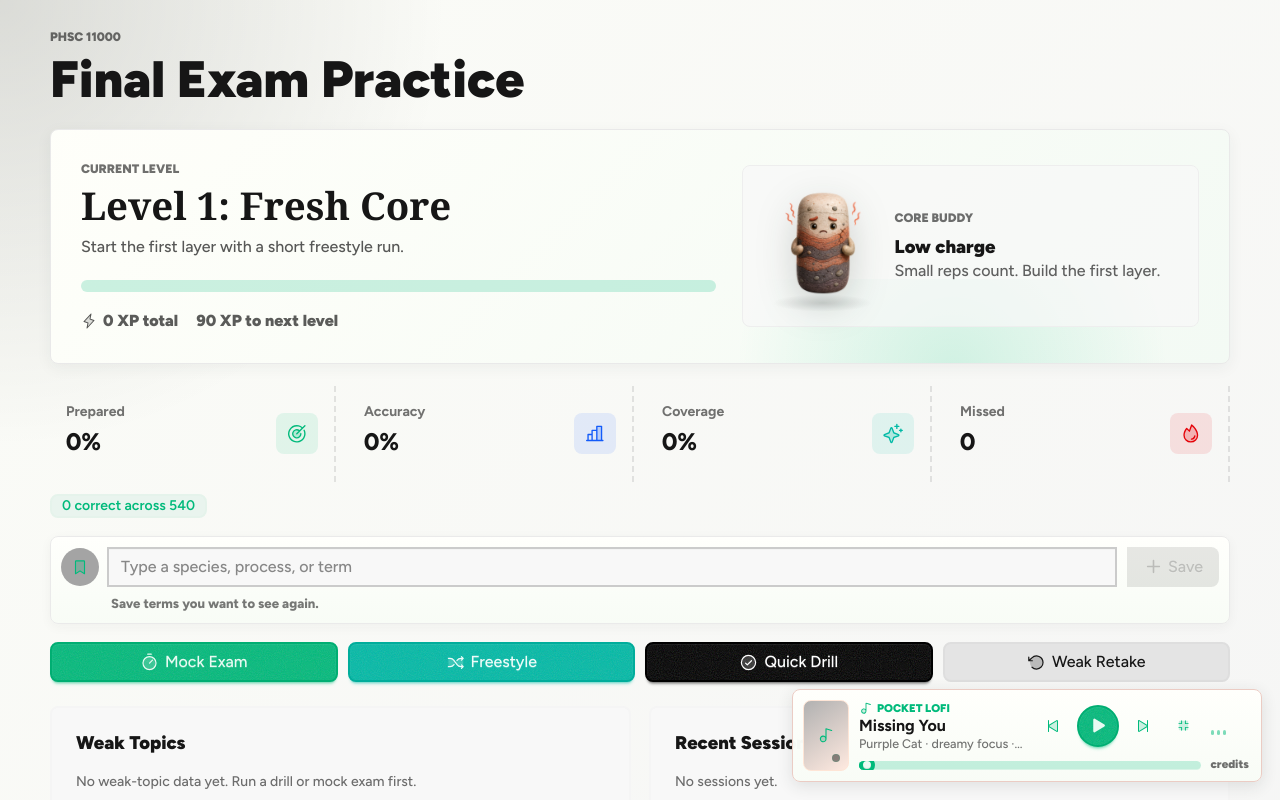
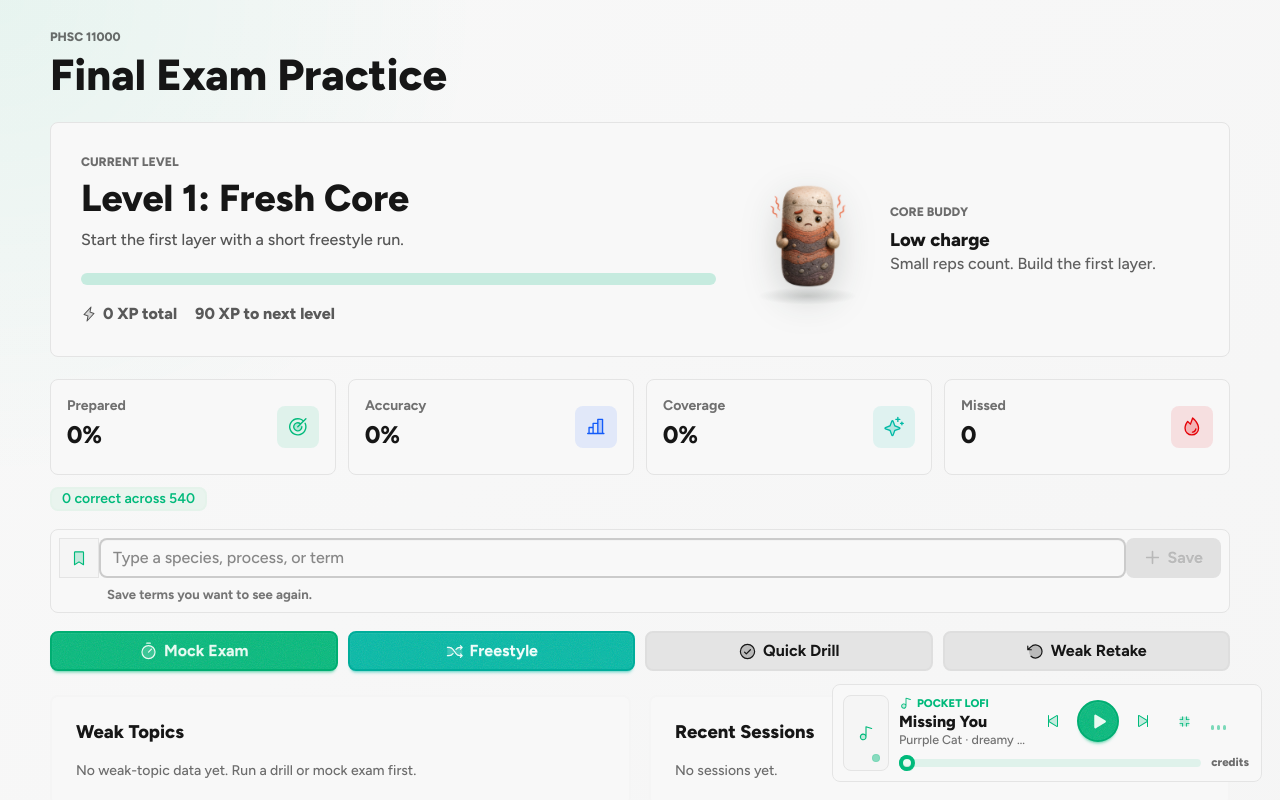
Before and after one commit to aflekkas/phsc-11000-study-platform, a React (Vite) app: page / in a window 1280 px wide. Shown: the top 800 px of the page. Built offline with nearby package versions, Linux system fonts and the light colour scheme.

Commit message:
Tighten dashboard styling

```diff
--- a/src/features/dashboard/Dashboard.tsx
+++ b/src/features/dashboard/Dashboard.tsx
@@ -71,7 +71,7 @@ export function Dashboard({
         <Button tone="accent" onClick={() => onStart("Freestyle")} icon={<Shuffle size={19} weight="duotone" />}>
           Freestyle
         </Button>
-        <Button tone="secondary" onClick={() => onStart("Quick Drill")} icon={<CheckCircle size={19} weight="duotone" />}>
+        <Button onClick={() => onStart("Quick Drill")} icon={<CheckCircle size={19} weight="duotone" />}>
           Quick Drill
         </Button>
         <Button onClick={() => onStart("Weak Retake")} icon={<ArrowCounterClockwise size={19} weight="duotone" />}>
--- a/src/features/phrases/PhraseQuickAdd.tsx
+++ b/src/features/phrases/PhraseQuickAdd.tsx
@@ -42,12 +42,12 @@ export function PhraseQuickAdd({
       className={cx("phrase-quick-add", variant === "dock" && "is-dock", isDuplicate && "is-duplicate", savedText && !value && "is-saved")}
       onSubmit={submitPhrase}
     >
-      <div className="phrase-entry-row join">
-        <span className="phrase-quick-icon join-item">
+      <div className="phrase-entry-row">
+        <span className="phrase-quick-icon">
           <BookmarkSimple size={18} weight="duotone" />
         </span>
         <input
-          className={cx("input input-bordered join-item min-w-0 flex-1", isDuplicate && "input-warning")}
+          className={cx("input input-bordered min-w-0 flex-1", isDuplicate && "input-warning")}
           value={value}
           onChange={(event) => {
             setValue(event.target.value);
@@ -59,7 +59,7 @@ export function PhraseQuickAdd({
           aria-invalid={isDuplicate}
           aria-label="Add phrase to bank"
         />
-        <Button className="join-item" tone="primary" disabled={!isValid} aria-label="Save phrase" icon={<Plus size={17} weight="bold" />} type="submit">
+        <Button tone="primary" disabled={!isValid} aria-label="Save phrase" icon={<Plus size={17} weight="bold" />} type="submit">
           Save
         </Button>
       </div>
--- a/src/styles.css
+++ b/src/styles.css
@@ -55,8 +55,8 @@ body {
   min-width: 320px;
   min-height: 100vh;
   background:
-    radial-gradient(circle at top left, color-mix(in oklch, var(--color-secondary) 13%, transparent), transparent 28rem),
-    linear-gradient(135deg, #fbfcf7, var(--color-base-200));
+    radial-gradient(circle at top left, color-mix(in oklch, var(--color-primary) 7%, transparent), transparent 30rem),
+    linear-gradient(135deg, var(--color-base-100), var(--color-base-200));
 }
 
 body::before {
@@ -74,8 +74,8 @@ body::before {
 }
 
 h1, h2, p { margin-top: 0; }
-h1 { font-size: clamp(2rem, 4vw, 3.2rem); font-weight: 850; letter-spacing: 0; line-height: 0.98; }
-h2 { font-size: 1.15rem; font-weight: 850; line-height: 1.25; }
+h1 { font-size: clamp(1.9rem, 3.4vw, 2.85rem); font-weight: 800; letter-spacing: 0; line-height: 1; }
+h2 { font-size: 1.15rem; font-weight: 750; line-height: 1.25; }
 button, input, textarea { font: inherit; }
 
 .app-shell {
@@ -96,7 +96,7 @@ button, input, textarea { font: inherit; }
 .eyebrow {
   color: color-mix(in oklch, var(--color-base-content) 62%, transparent);
   font-size: 0.77rem;
-  font-weight: 900;
+  font-weight: 800;
   letter-spacing: 0;
   margin-bottom: 8px;
   text-transform: uppercase;
@@ -107,32 +107,16 @@ button, input, textarea { font: inherit; }
   color: color-mix(in oklch, var(--color-base-content) 62%, transparent);
 }
 
-.study-btn {
-  border-radius: 0.5rem;
-  font-weight: 850;
+.btn {
+  font-weight: 700;
   letter-spacing: 0;
-  min-height: 42px;
-}
-
-.study-btn svg {
-  flex: 0 0 auto;
-}
-
-.study-card {
-  background:
-    linear-gradient(180deg, rgba(255, 255, 252, 0.98), rgba(248, 252, 246, 0.98)),
-    repeating-linear-gradient(95deg, rgba(42, 89, 76, 0.022) 0 1px, transparent 1px 11px);
-  box-shadow: 0 3px 12px rgba(38, 52, 47, 0.05);
 }
 
 .dashboard-hero {
   align-items: center;
-  background:
-    linear-gradient(135deg, rgba(255, 255, 250, 0.98), rgba(243, 250, 244, 0.98)),
-    repeating-linear-gradient(95deg, rgba(42, 89, 76, 0.024) 0 1px, transparent 1px 12px);
-  border: 1px solid color-mix(in oklch, var(--color-base-300) 82%, white);
+  background: var(--color-base-100);
+  border: 1px solid var(--color-base-300);
   border-radius: 0.5rem;
-  box-shadow: 0 4px 16px rgba(38, 52, 47, 0.055);
   display: grid;
   grid-template-columns: minmax(0, 1fr) minmax(280px, 0.72fr);
   gap: 26px;
@@ -140,15 +124,6 @@ button, input, textarea { font: inherit; }
   overflow: hidden;
   padding: clamp(18px, 3vw, 30px);
   position: relative;
-}
-
-.dashboard-hero::after {
-  content: "";
-  position: absolute;
-  inset: auto -5% -42% 48%;
-  height: 78%;
-  background: radial-gradient(circle, color-mix(in oklch, var(--color-primary) 15%, transparent), transparent 62%);
-  pointer-events: none;
 }
 
 .hero-copy,
@@ -159,10 +134,9 @@ button, input, textarea { font: inherit; }
 }
 
 .hero-copy h2 {
-  font-family: "Fraunces", Georgia, serif;
-  font-size: clamp(1.55rem, 3vw, 2.45rem);
+  font-size: clamp(1.55rem, 3vw, 2.35rem);
   font-weight: 800;
-  line-height: 1;
+  line-height: 1.02;
   margin-bottom: 10px;
 }
 
@@ -186,18 +160,15 @@ button, input, textarea { font: inherit; }
   align-items: center;
   display: inline-flex;
   gap: 6px;
-  font-weight: 850;
+  font-weight: 750;
 }
 
 .hero-buddy {
   align-items: center;
-  background: color-mix(in oklch, var(--color-base-100) 72%, transparent);
-  border: 1px solid color-mix(in oklch, var(--color-base-300) 65%, white);
-  border-radius: 0.5rem;
   display: grid;
-  grid-template-columns: minmax(112px, 0.42fr) minmax(0, 1fr);
+  grid-template-columns: minmax(132px, 0.42fr) minmax(0, 1fr);
   gap: 16px;
-  padding: 14px;
+  padding: 0;
 }
 
 .hero-buddy p:not(.eyebrow) {
@@ -232,28 +203,6 @@ button, input, textarea { font: inherit; }
   width: min(100%, 160px);
 }
 
-.study-progress {
-  display: grid;
-  min-height: 16px;
-  position: relative;
-}
-
-.study-progress progress {
-  background: color-mix(in oklch, var(--color-primary) 10%, var(--color-base-300));
-  grid-area: 1 / 1;
-}
-
-.study-progress span {
-  background: linear-gradient(90deg, var(--color-accent), var(--color-primary), var(--color-secondary));
-  border-radius: 999px;
-  box-shadow: 0 0 18px rgba(42, 143, 122, 0.22);
-  grid-area: 1 / 1;
-  height: 100%;
-  max-width: 100%;
-  pointer-events: none;
-  transition: width 520ms cubic-bezier(0.16, 1, 0.3, 1);
-}
-
 .snapshot-grid,
 .session-stat-grid {
   display: grid;
@@ -269,6 +218,12 @@ button, input, textarea { font: inherit; }
 .study-stat svg {
   height: 1.35rem;
   width: 1.35rem;
+}
+
+.study-stat {
+  background: var(--color-base-100);
+  border: 1px solid var(--color-base-300);
+  border-radius: 0.5rem;
 }
 
 .achievement-row {
@@ -317,12 +272,9 @@ button, input, textarea { font: inherit; }
 
 .phrase-quick-add {
   align-items: center;
-  background:
-    linear-gradient(180deg, rgba(255, 255, 252, 0.98), rgba(248, 252, 246, 0.98)),
-    repeating-linear-gradient(95deg, rgba(42, 89, 76, 0.02) 0 1px, transparent 1px 11px);
-  border: 1px solid color-mix(in oklch, var(--color-base-300) 80%, white);
+  background: var(--color-base-100);
+  border: 1px solid var(--color-base-300);
   border-radius: 0.5rem;
-  box-shadow: 0 3px 12px rgba(38, 52, 47, 0.045);
   display: grid;
   gap: 10px;
   margin-bottom: 18px;
@@ -332,7 +284,7 @@ button, input, textarea { font: inherit; }
 .phrase-entry-row {
   align-items: center;
   display: flex;
-  gap: 10px;
+  width: 100%;
 }
 
 .phrase-quick-status {
@@ -340,27 +292,46 @@ button, input, textarea { font: inherit; }
   color: color-mix(in oklch, var(--color-base-content) 58%, transparent);
   display: flex;
   font-size: 0.82rem;
-  font-weight: 800;
+  font-weight: 700;
   gap: 6px;
   margin: -3px 2px 0 50px;
 }
 
 .phrase-quick-add.is-dock {
-  position: sticky;
-  top: 78px;
-  z-index: 6;
+  margin-bottom: 0;
+  padding: 8px;
+  z-index: 1;
+}
+
+.phrase-quick-add.is-dock .phrase-quick-icon {
+  height: 2.5rem;
+  width: 2.5rem;
+}
+
+.phrase-quick-add.is-dock .input {
+  height: 2.5rem;
+  min-height: 2.5rem;
+}
+
+.phrase-quick-add.is-dock .btn {
+  height: 2.5rem;
+  min-height: 2.5rem;
+}
+
+.phrase-quick-add.is-dock .phrase-quick-status {
+  margin-left: 48px;
 }
 
 .phrase-quick-icon {
   align-items: center;
-  background: color-mix(in oklch, var(--color-secondary) 28%, white);
-  border-radius: 999px;
+  background: var(--color-base-200);
+  border: 1px solid var(--color-base-300);
   color: var(--color-primary);
   display: inline-flex;
   flex: 0 0 auto;
-  height: 38px;
+  height: 3rem;
   justify-content: center;
-  width: 38px;
+  width: 3rem;
 }
 
 .phrase-list {
@@ -423,13 +394,13 @@ button, input, textarea { font: inherit; }
 }
 
 .exam-header {
-  background:
-    linear-gradient(180deg, rgba(255, 255, 252, 0.98), rgba(248, 252, 246, 0.98)),
-    repeating-linear-gradient(95deg, rgba(42, 89, 76, 0.018) 0 1px, transparent 1px 11px);
-  border: 1px solid color-mix(in oklch, var(--color-base-300) 70%, white);
+  background: var(--color-base-100);
+  border: 1px solid var(--color-base-300);
   border-radius: 0.5rem;
-  box-shadow: 0 3px 12px rgba(38, 52, 47, 0.045);
+  margin-left: auto;
+  margin-right: auto;
   margin-bottom: 16px;
+  max-width: 1080px;
   padding: 10px;
   position: sticky;
   top: 10px;
@@ -439,7 +410,7 @@ button, input, textarea { font: inherit; }
 .progress-text {
   color: var(--color-base-content);
   display: grid;
-  font-weight: 900;
+  font-weight: 750;
   line-height: 1.1;
   text-align: center;
 }
@@ -453,9 +424,23 @@ button, input, textarea { font: inherit; }
   animation: question-in 240ms ease both;
 }
 
+.practice-stack {
+  display: grid;
+  gap: 12px;
+  margin: 0 auto;
+  max-width: 1080px;
+}
+
+.question-panel > .card-body {
+  gap: 18px;
+  padding: clamp(18px, 2.4vw, 28px);
+}
+
 .question-panel h2 {
-  font-size: clamp(1.15rem, 2.1vw, 1.65rem);
-  line-height: 1.25;
+  font-size: clamp(1.25rem, 1.7vw, 1.55rem);
+  font-weight: 750;
+  line-height: 1.3;
+  max-width: 48em;
   user-select: text;
 }
 
@@ -467,33 +452,27 @@ button, input, textarea { font: inherit; }
 
 .choices {
   display: grid;
-  gap: 10px;
+  gap: 9px;
 }
 
 .choice {
   animation: choice-in 220ms ease both;
-  background: var(--color-base-100) !important;
+  background: var(--color-base-100);
+  border-color: var(--color-base-300);
   border-radius: 0.5rem;
-  font-weight: 750;
+  font-weight: 650;
+  gap: 10px;
   line-height: 1.25;
-  padding: 13px 14px 13px 42px;
+  padding: 13px 14px;
   position: relative;
   text-wrap: pretty;
   white-space: normal;
   width: 100%;
 }
 
-.choice::before {
-  border: 2px solid color-mix(in oklch, var(--color-primary) 45%, var(--color-base-300));
-  border-radius: 999px;
-  content: "";
-  height: 17px;
-  left: 15px;
-  position: absolute;
-  top: 50%;
-  transform: translateY(-50%);
-  transition: background 160ms ease, border-color 160ms ease;
-  width: 17px;
+.choice:hover {
+  background: color-mix(in oklch, var(--color-primary) 7%, var(--color-base-100));
+  border-color: color-mix(in oklch, var(--color-primary) 42%, var(--color-base-300));
 }
 
 .choice.selected {
@@ -501,35 +480,38 @@ button, input, textarea { font: inherit; }
   border-color: var(--color-primary);
 }
 
-.choice.selected::before {
+.choice.selected .radio,
+.choice.correct-answer .radio {
   background: var(--color-primary);
   box-shadow: inset 0 0 0 4px var(--color-base-100);
 }
 
 .choice.correct-answer {
   animation: correct-pop 360ms ease both;
-  background: color-mix(in oklch, var(--color-success) 18%, var(--color-base-100));
+  background: color-mix(in oklch, var(--color-success) 16%, var(--color-base-100));
   border-color: var(--color-success);
+  color: var(--color-base-content);
 }
 
 .choice.wrong-answer {
   animation: wrong-shake 220ms ease both;
   background: color-mix(in oklch, var(--color-error) 14%, var(--color-base-100));
   border-color: var(--color-error);
+  color: var(--color-base-content);
 }
 
-.choice.correct-answer::before {
+.choice.correct-answer .radio {
   background: var(--color-success);
   border-color: var(--color-success);
 }
 
-.choice.wrong-answer::before {
+.choice.wrong-answer .radio {
   background: var(--color-error);
   border-color: var(--color-error);
 }
 
 .flagged {
-  box-shadow: 0 0 0 3px color-mix(in oklch, var(--color-secondary) 24%, transparent);
+  border-color: var(--color-warning);
 }
 
 .question-tools,
@@ -568,26 +550,24 @@ button, input, textarea { font: inherit; }
 }
 
 .correct-feedback {
-  background: color-mix(in oklch, var(--color-success) 10%, var(--color-base-100));
-  border: 1px solid color-mix(in oklch, var(--color-success) 54%, var(--color-base-300));
+  border: 1px solid var(--color-success);
 }
 
 .wrong-feedback {
-  background: color-mix(in oklch, var(--color-error) 8%, var(--color-base-100));
-  border: 1px solid color-mix(in oklch, var(--color-error) 48%, var(--color-base-300));
+  border: 1px solid var(--color-error);
 }
 
 .panel-correct {
-  box-shadow: 0 0 0 2px color-mix(in oklch, var(--color-success) 16%, transparent), 0 4px 14px rgba(32, 114, 79, 0.08);
+  border-color: color-mix(in oklch, var(--color-success) 60%, var(--color-base-300));
 }
 
 .panel-wrong {
-  box-shadow: 0 0 0 2px color-mix(in oklch, var(--color-error) 15%, transparent), 0 4px 14px rgba(177, 59, 46, 0.08);
+  border-color: color-mix(in oklch, var(--color-error) 60%, var(--color-base-300));
 }
 
 .reinforcement-line {
   color: color-mix(in oklch, var(--color-base-content) 72%, transparent);
-  font-weight: 800;
+  font-weight: 700;
 }
 
 .nav-row {
@@ -596,12 +576,9 @@ button, input, textarea { font: inherit; }
 
 .review-summary {
   align-items: center;
-  background:
-    linear-gradient(180deg, rgba(255, 255, 252, 0.98), rgba(248, 252, 246, 0.98)),
-    repeating-linear-gradient(95deg, rgba(42, 89, 76, 0.022) 0 1px, transparent 1px 12px);
-  border: 1px solid color-mix(in oklch, var(--color-base-300) 80%, white);
+  background: var(--color-base-100);
+  border: 1px solid var(--color-base-300);
   border-radius: 0.5rem;
-  box-shadow: 0 4px 16px rgba(38, 52, 47, 0.055);
   display: grid;
   gap: 18px;
   grid-template-columns: minmax(0, 1fr) auto;
@@ -610,8 +587,7 @@ button, input, textarea { font: inherit; }
 }
 
 .review-summary.level-up {
-  border-color: var(--color-secondary);
-  box-shadow: 0 0 0 2px color-mix(in oklch, var(--color-secondary) 18%, transparent), 0 4px 16px rgba(81, 63, 23, 0.08);
+  border-color: var(--color-warning);
 }
 
 .reward-copy h2 {
@@ -646,7 +622,7 @@ button, input, textarea { font: inherit; }
 
 .score-ring span {
   font-size: 1.15rem;
-  font-weight: 900;
+  font-weight: 800;
   font-variant-numeric: tabular-nums;
   position: relative;
 }
@@ -688,12 +664,12 @@ button, input, textarea { font: inherit; }
 
 .correct-choice {
   background: color-mix(in oklch, var(--color-success) 15%, var(--color-base-100));
-  border-color: var(--color-success) !important;
+  border-color: var(--color-success);
 }
 
 .wrong-choice {
   background: color-mix(in oklch, var(--color-error) 12%, var(--color-base-100));
-  border-color: var(--color-error) !important;
+  border-color: var(--color-error);
 }
 
 .explanation {
@@ -715,11 +691,10 @@ button, input, textarea { font: inherit; }
 
 .reward-toast {
   animation: toast-pop 1.45s ease both;
-  background: var(--color-neutral);
-  border: 1px solid rgba(255, 255, 255, 0.7);
+  background: var(--color-base-100);
+  border: 1px solid var(--color-base-300);
   border-radius: 0.5rem;
-  box-shadow: 0 18px 44px rgba(23, 33, 29, 0.24);
-  color: var(--color-neutral-content);
+  color: var(--color-base-content);
   display: flex;
   gap: 12px;
   left: 50%;
@@ -731,19 +706,19 @@ button, input, textarea { font: inherit; }
 }
 
 .reward-toast p {
-  color: rgba(255, 255, 255, 0.78);
+  color: color-mix(in oklch, var(--color-base-content) 62%, transparent);
   margin: 2px 0 0;
 }
 
-.reward-toast.green { background: var(--color-primary); }
-.reward-toast.amber { background: color-mix(in oklch, var(--color-secondary) 70%, black); }
-.reward-toast.blue { background: var(--color-info); }
-.reward-toast.purple { background: var(--color-accent); }
-.reward-toast.red { background: var(--color-error); }
+.reward-toast.green { border-color: var(--color-success); }
+.reward-toast.amber { border-color: var(--color-warning); }
+.reward-toast.blue { border-color: var(--color-info); }
+.reward-toast.purple { border-color: var(--color-accent); }
+.reward-toast.red { border-color: var(--color-error); }
 
 .reward-icon {
   align-items: center;
-  background: rgba(255, 255, 255, 0.16);
+  background: var(--color-base-200);
   border-radius: 999px;
   display: inline-flex;
   height: 34px;
@@ -764,13 +739,10 @@ button, input, textarea { font: inherit; }
 
 .music-player {
   align-items: center;
-  background:
-    linear-gradient(180deg, rgba(255, 255, 252, 0.98), rgba(248, 252, 246, 0.98)),
-    repeating-linear-gradient(95deg, rgba(30, 91, 79, 0.02) 0 1px, transparent 1px 12px);
-  border: 1px solid color-mix(in oklch, var(--color-primary) 22%, var(--color-base-300));
+  background: var(--color-base-100);
+  border: 1px solid var(--color-base-300);
   border-radius: 0.5rem;
   bottom: 18px;
-  box-shadow: 0 4px 16px rgba(38, 52, 47, 0.12);
   color: var(--color-primary);
   display: grid;
   gap: 8px 10px;
@@ -782,12 +754,12 @@ button, input, textarea { font: inherit; }
   padding: 10px 12px 10px 10px;
   position: fixed;
   right: 18px;
-  width: min(470px, calc(100vw - 36px));
+  width: min(430px, calc(100vw - 36px));
   z-index: 12;
 }
 
 .music-player.is-playing {
-  border-color: color-mix(in oklch, var(--color-secondary) 42%, var(--color-base-300));
+  border-color: color-mix(in oklch, var(--color-primary) 55%, var(--color-base-300));
 }
 
 .music-player.is-minimized {
@@ -802,8 +774,8 @@ button, input, textarea { font: inherit; }
 .music-art {
   align-items: center;
   align-self: stretch;
-  background: linear-gradient(145deg, color-mix(in oklch, var(--color-secondary) 24%, white), color-mix(in oklch, var(--color-primary) 16%, white));
-  border: 1px solid color-mix(in oklch, var(--color-primary) 20%, white);
+  background: var(--color-base-200);
+  border: 1px solid var(--color-base-300);
   border-radius: 0.5rem;
   color: var(--color-primary);
   display: inline-flex;
@@ -814,7 +786,7 @@ button, input, textarea { font: inherit; }
 }
 
 .music-art::after {
-  background: color-mix(in oklch, var(--color-secondary) 44%, transparent);
+  background: color-mix(in oklch, var(--color-primary) 44%, transparent);
   border: 1px solid color-mix(in oklch, var(--color-primary) 14%, transparent);
   border-radius: 999px;
   bottom: 8px;
@@ -843,6 +815,7 @@ button, input, textarea { font: inherit; }
 .music-copy strong {
   color: var(--color-base-content);
   font-size: 1rem;
+  font-weight: 750;
   line-height: 1.05;
 }
 
@@ -857,7 +830,7 @@ button, input, textarea { font: inherit; }
   color: var(--color-primary);
   display: inline-flex;
   font-size: 0.7rem;
-  font-weight: 900;
+  font-weight: 800;
   gap: 4px;
   letter-spacing: 0;
   text-transform: uppercase;
@@ -892,30 +865,14 @@ button, input, textarea { font: inherit; }
 }
 
 .music-progress {
-  background: color-mix(in oklch, var(--color-primary) 13%, transparent);
-  border: 0;
-  border-radius: 999px;
-  display: block;
   grid-area: progress;
-  height: 9px;
-  min-height: 9px;
-  overflow: hidden;
-  padding: 0;
   width: 100%;
-}
-
-.music-progress span {
-  background: linear-gradient(90deg, var(--color-primary), color-mix(in oklch, var(--color-success) 75%, white), var(--color-secondary));
-  border-radius: inherit;
-  display: block;
-  height: 100%;
-  transition: width 180ms linear;
 }
 
 .music-source {
   color: color-mix(in oklch, var(--color-base-content) 62%, transparent);
   font-size: 0.72rem;
-  font-weight: 900;
+  font-weight: 800;
   grid-area: source;
   justify-self: end;
   line-height: 1;
@@ -959,7 +916,6 @@ button, input, textarea { font: inherit; }
   background: var(--color-base-100);
   border: 1px solid color-mix(in oklch, var(--color-primary) 24%, var(--color-base-300));
   border-radius: 0.5rem;
-  box-shadow: 0 12px 30px rgba(23, 33, 29, 0.16);
   color: var(--color-base-content);
   display: flex;
   gap: 7px;
@@ -988,7 +944,7 @@ button, input, textarea { font: inherit; }
 .phrase-capture-popover > span {
   color: var(--color-primary);
   font-size: 0.82rem;
-  font-weight: 900;
+  font-weight: 800;
   max-width: 120px;
   overflow: hidden;
   text-overflow: ellipsis;
```
Also changed, not shown: src/features/practice/Exam.tsx (+5 -3 lines), 3 other files (tests, documents, lock files or other folders).
